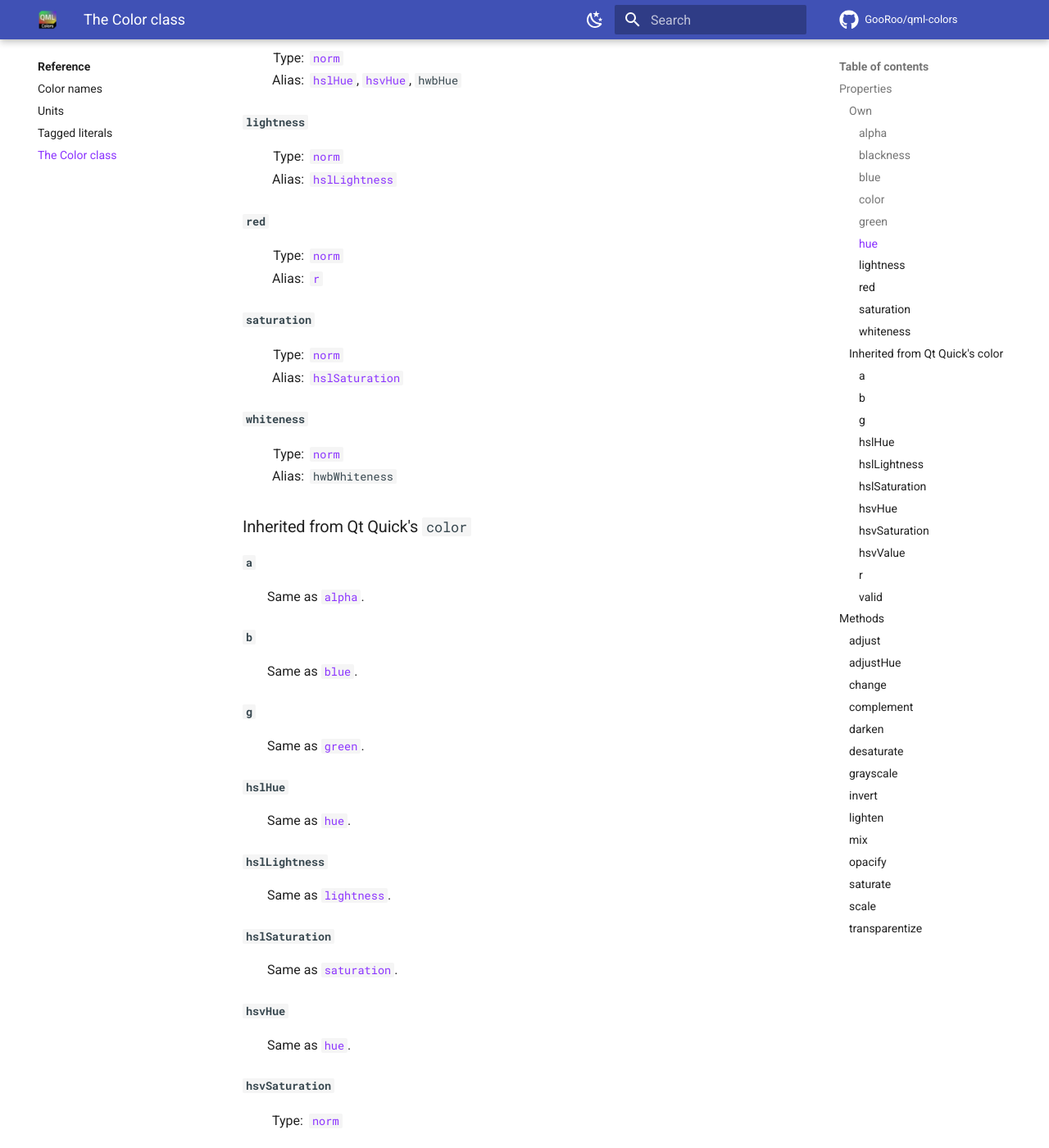
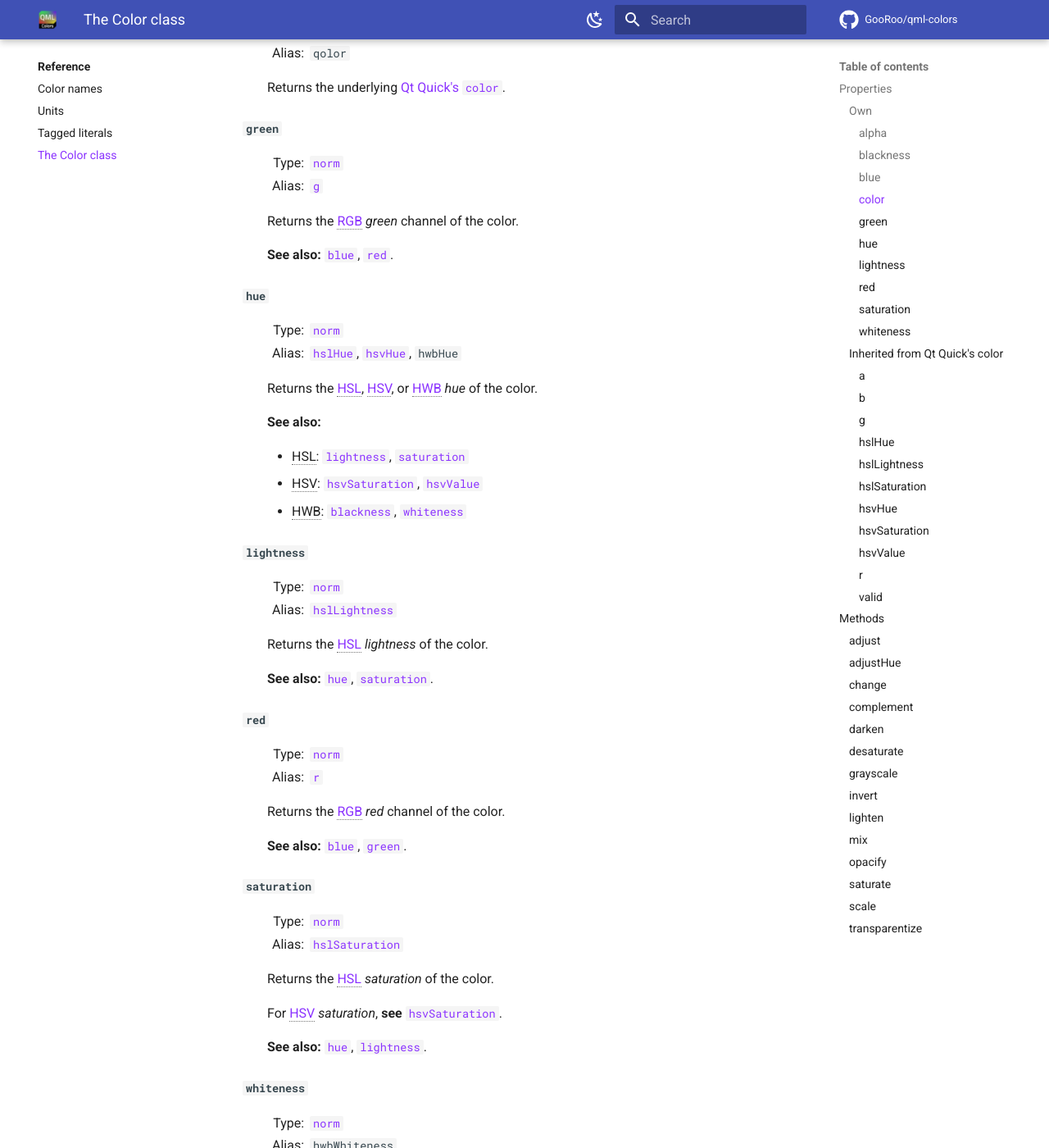
Before and after one commit to GooRoo/qml-colors, an MkDocs documentation site: the page built from docs/reference/color.md, in a window 1280 px wide and 1400 px high, scrolled down 1367 px. Shown: the whole window at 82% size. Built offline with MkDocs 1.6.1 and Material for MkDocs 9.7.7, drawn with Linux system fonts in a browser that asks for light colours; comment, search, counter and statistics services are not loaded; some of the changed text lies outside the part shown.

Commit message:
Added short descriptions of Color's properties

````diff
--- a/docs/reference/color.md
+++ b/docs/reference/color.md
@@ -5,7 +5,7 @@ Basically, the `Color` is just a thin wrapper around Qt Quick's [`color`][qolor]
 ## Properties
 
 | Category | Properties (and aliases)                                                                                                                                      |
-|----------|---------------------------------------------------------------------------------------------------------------------------------------------------------------|
+|---------:|---------------------------------------------------------------------------------------------------------------------------------------------------------------|
 | Common   | [`alpha`](#alpha) (or [`a`](#alpha)), [`color`](#color) (or [`qolor`](#color)), [`valid`](#valid)                                                             |
 | RGB      | [`red`](#red), [`green`](#green), [`blue`](#blue) (or just [`r`](#red), [`g`](#green), [`b`](#blue))                                                          |
 | HSL      | [`hue`](#hue), [`saturation`](#saturation), [`lightness`](#lightness)<br/>(or [`hslHue`](#hue), [`hslSaturation`](#saturation), [`hslLightness`](#lightness)) |
@@ -21,12 +21,18 @@ Basically, the `Color` is just a thin wrapper around Qt Quick's [`color`][qolor]
 		<tr><td style="text-align: right">Alias:</td><td>[`a`](#a)</td></tr>
 	</table>
 
+	Returns the _alpha_ channel of the color.
+
 #### `blackness`
 
 :	<table class="type-alias">
 		<tr><td style="text-align: right">Type:</td><td>[`norm`][norm]</td></tr>
 		<tr><td style="text-align: right">Alias:</td><td>`hwbBlackness`</td></tr>
 	</table>
+
+	Returns the [HWB][hwb-model] _blackness_ of the color.
+
+	**See also:** [`hue`](#hue), [`whiteness`](#whiteness).
 
 #### `blue`
 
@@ -35,12 +41,18 @@ Basically, the `Color` is just a thin wrapper around Qt Quick's [`color`][qolor]
 		<tr><td style="text-align: right">Alias:</td><td>[`b`](#b)</td></tr>
 	</table>
 
+	Returns the [RGB][rgb-model] _blue_ channel of the color.
+
+	**See also:** [`green`](#green), [`red`](#red).
+
 #### `color`
 
 :	<table class="type-alias">
 		<tr><td style="text-align: right">Type:</td><td>[`qolor`][qolor]</td></tr>
 		<tr><td style="text-align: right">Alias:</td><td>`qolor`</td></tr>
 	</table>
+
+	Returns the underlying [Qt Quick's `color`][qolor].
 
 #### `green`
 
@@ -49,12 +61,24 @@ Basically, the `Color` is just a thin wrapper around Qt Quick's [`color`][qolor]
 		<tr><td style="text-align: right">Alias:</td><td>[`g`](#g)</td></tr>
 	</table>
 
+	Returns the [RGB][rgb-model] _green_ channel of the color.
+
+	**See also:** [`blue`](#blue), [`red`](#red).
+
 #### `hue`
 
 :	<table class="type-alias">
 		<tr><td style="text-align: right">Type:</td><td>[`norm`][norm]</td></tr>
 		<tr><td style="text-align: right">Alias:</td><td>[`hslHue`](#hslhue), [`hsvHue`](#hsvhue), `hwbHue`</td></tr>
 	</table>
+
+	Returns the [HSL][hsl-model], [HSV][hsv-model], or [HWB][hwb-model] _hue_ of the color.
+
+	**See also:**
+
+	- HSL: [`lightness`](#lightness), [`saturation`](#saturation)
+	- HSV: [`hsvSaturation`](#hsvsaturation), [`hsvValue`](#hsvvalue)
+	- HWB: [`blackness`](#blackness), [`whiteness`](#whiteness)
 
 #### `lightness`
 
@@ -63,12 +87,20 @@ Basically, the `Color` is just a thin wrapper around Qt Quick's [`color`][qolor]
 		<tr><td style="text-align: right">Alias:</td><td>[`hslLightness`](#hsllightness)</td></tr>
 	</table>
 
+	Returns the [HSL][hsl-model] _lightness_ of the color.
+
+	**See also:** [`hue`](#hue), [`saturation`](#saturation).
+
 #### `red`
 
 :	<table class="type-alias">
 		<tr><td style="text-align: right">Type:</td><td>[`norm`][norm]</td></tr>
 		<tr><td style="text-align: right">Alias:</td><td>[`r`](#r)</td></tr>
 	</table>
+
+	Returns the [RGB][rgb-model] _red_ channel of the color.
+
+	**See also:** [`blue`](#blue), [`green`](#green).
 
 #### `saturation`
 
@@ -77,12 +109,22 @@ Basically, the `Color` is just a thin wrapper around Qt Quick's [`color`][qolor]
 		<tr><td style="text-align: right">Alias:</td><td>[`hslSaturation`](#hslsaturation)</td></tr>
 	</table>
 
+	Returns the [HSL][hsl-model] _saturation_ of the color.
+
+	For [HSV][hsv-model] _saturation_, **see** [`hsvSaturation`](#hsvsaturation).
+
+	**See also:** [`hue`](#hue), [`lightness`](#lightness).
+
 #### `whiteness`
 
 :	<table class="type-alias">
 		<tr><td style="text-align: right">Type:</td><td>[`norm`][norm]</td></tr>
 		<tr><td style="text-align: right">Alias:</td><td>`hwbWhiteness`</td></tr>
 	</table>
+
+	Returns the [HWB][hwb-model] _whiteness_ of the color.
+
+	**See also:** [`blackness`](#blackness), [`hue`](#hue).
 
 ### Inherited from Qt Quick's `color`
 
@@ -120,11 +162,21 @@ Basically, the `Color` is just a thin wrapper around Qt Quick's [`color`][qolor]
 		<tr><td style="text-align: right">Type:</td><td>[`norm`][norm]</td></tr>
 	</table>
 
+	Returns the [HSV][hsv-model] _saturation_ of the color.
+
+	For [HSL][hsl-model] _saturation_, **see** [`saturation`](#saturation).
+
+	**See also:** [`hsvHue`](#hue), [`hsvValue`](#hsvvalue).
+
 #### `hsvValue`
 
 :	<table class="type-alias">
 		<tr><td style="text-align: right">Type:</td><td>[`norm`][norm]</td></tr>
 	</table>
+
+	Returns the [HSV][hsv-model] _value_ of the color.
+
+	**See also:** [`hsvHue`](#hue), [`hsvSaturation`](#hsvsaturation).
 
 #### `r`
 
@@ -150,6 +202,15 @@ Basically, the `Color` is just a thin wrapper around Qt Quick's [`color`][qolor]
 		```
 
 ## Methods
+
+| Category      | Methods (and aliases)                                                                                                  |
+|--------------:|------------------------------------------------------------------------------------------------------------------------|
+| Multi-changes | [`adjust`](#adjust), [`change`](#change), [`scale`](#scale)                                                            |
+| Hue           | [`adjustHue`](#adjusthue) (or [`spin`](#adjusthue)), [`complement`](#complement)                                       |
+| Brightness    | [`darker`](#darken), [`lighten`](#lighten)                                                                             |
+| Saturation    | [`desaturate`](#desaturate), [`grayscale`](#grayscale) (or [`greyscale`](#grayscale)), [`saturate`](#saturate)         |
+| Opacity       | [`opacify`](#opacify) (or [`fadeIn`](#opacify)), [`transparentize`](#transparentize) (or [`fadeOut`](#transparentize)) |
+| Other         | [`invert`](#invert), [`mix`](#mix)                                                                                     |
 
 #### adjust
 
@@ -546,4 +607,9 @@ Basically, the `Color` is just a thin wrapper around Qt Quick's [`color`][qolor]
 [percent]: ./units.md#or-percent "% (or percent)"
 [deg]: ./units.md#or-deg "° (or deg)"
 
+[rgb-model]: ../getting-started/basic-concepts.md#rgb
+[hsl-model]: ../getting-started/basic-concepts.md#hsl
+[hsv-model]: ../getting-started/basic-concepts.md#hsv
+[hwb-model]: ../getting-started/basic-concepts.md#hwb
+
 ---8<--- "docs/abbreviations.md"
````
